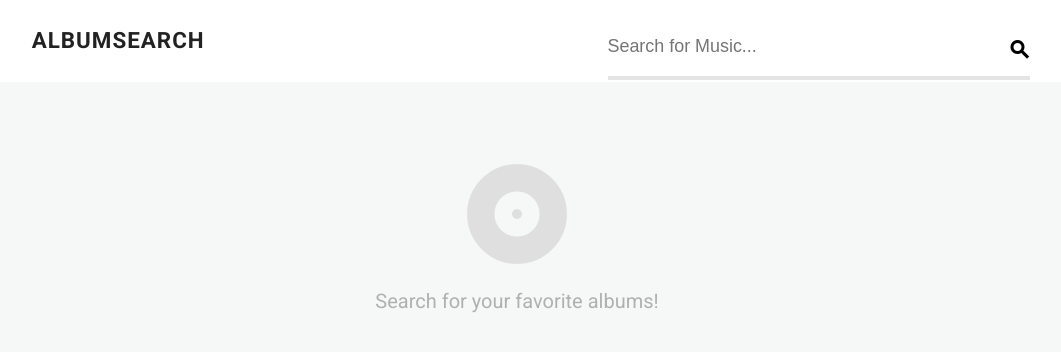
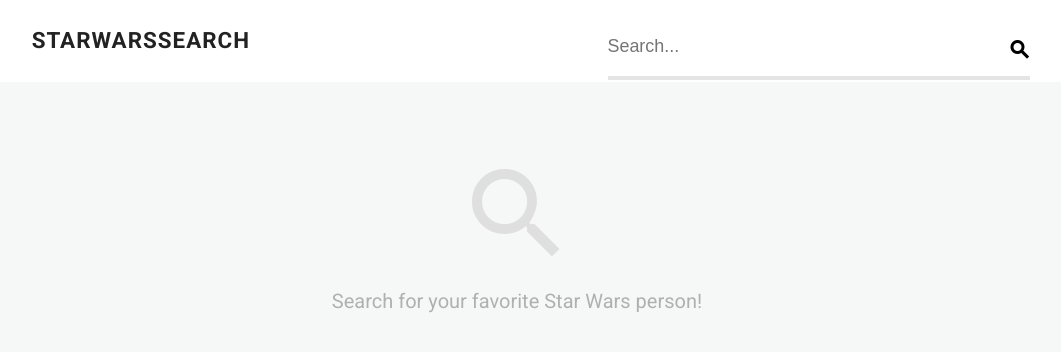
Before and after one commit to reubenv/api-search, a plain HTML site: page index.html in a window 1280 px wide. Shown: the whole page, without its empty margins (123-1184 px from the left). Drawn offline with nearby package versions, Linux system fonts and the light colour scheme.

Commit message:
Final tweaks for api-search project

```diff
--- a/css/style.css
+++ b/css/style.css
@@ -37,7 +37,7 @@ input {
     transition: border-color .4s;
 }
 
-input ~ input {
+input~input {
     margin-left: 5px;
 }
 
@@ -56,6 +56,7 @@ button {
     z-index: 2000;
 }
 
+
 /* =================================
   Page Components
 ==================================== */
@@ -70,7 +71,7 @@ button {
 
 .main-title:before {
     font-family: 'Material Icons';
-  content: "\E030";
+    content: "\e8d0";
     vertical-align: middle;
     font-size: 1.5em;
 }
@@ -78,12 +79,15 @@ button {
 .search-form input:last-of-type {
     margin-right: -40px;
 }
+
 .search-form input:nth-of-type(1) {
     width: 65%;
 }
+
 .search-form input:nth-of-type(2) {
     width: 35%;
 }
+
 .search-form input:only-of-type {
     width: 100%;
     padding-right: 35px;
@@ -106,10 +110,11 @@ button {
     display: block;
 }
 
+
 /* album LIST COMPONENTS -------- */
 
 .no-albums,
-.desc  {
+.desc {
     color: #b0b0b0;
     height: 140px;
     margin-top: 50px;
@@ -157,6 +162,7 @@ button {
     margin: auto;
 }
 
+
 /* =================================
   Layout Styles
 ==================================== */
@@ -177,6 +183,7 @@ button {
     min-height: 80px;
     z-index: 1000;
 }
+
 
 /* =================================
   Helper Classes
@@ -199,6 +206,7 @@ button {
     width: 1px;
 }
 
+
 /* =================================
   Media Queries
 ==================================== */
@@ -210,56 +218,46 @@ button {
 }
 
 @media (min-width: 550px) {
-
     .album-list li {
         float: left;
         width: 50%;
     }
-
     .album-list .desc {
         width: 100%;
         float: none;
     }
-
     .album-wrap {
         height: 250px;
         border: 1px solid white;
         overflow: hidden;
     }
-
     .album-art {
         width: 100%;
         min-height: 100%;
         -webkit-transition: -webkit-transform .4s ease-out;
         transition: transform .4s ease-out;
     }
-
     .album-wrap:hover .album-art {
         -webkit-transform: scale(1.1);
         transform: scale(1.1);
     }
-
     .album-title {
         padding-right: 1.25em;
     }
-
 }
 
 @media (min-width: 769px) {
     body {
         padding-top: 115px;
     }
-
     .main-title {
         float: left;
     }
-
     .search-form {
         width: 422px;
         float: right;
         margin-top: 34px;
     }
-
     .album-list li {
         width: 33.333333333%;
     }
@@ -275,7 +273,6 @@ button {
     .album-list li {
         width: 25%;
     }
-
     .album-list li:nth-of-type(4n+1) {
         clear: left;
     }
--- a/index.html
+++ b/index.html
@@ -13,10 +13,10 @@
 
     <div class="main-header">
         <div class="inner">
-            <h1 class="main-title">AlbumSearch</h1>
+            <h1 class="main-title">StarWarsSearch</h1>
             <form class="search-form">
-                <label class="is-hidden" for="search">Search for music...</label>
-                <input type="search" name="search" id="search" placeholder="Search for Music...">
+                <label class="is-hidden" for="search">Search...</label>
+                <input type="search" name="search" id="search" placeholder="Search...">
 
                 <button type="submit" id="submit" class="search-button"><i class="material-icons icn-search">search</i></button>
             </form>
@@ -26,7 +26,7 @@
     <div class="main-content clearfix">
         <ul id="albums" class="album-list">
             <li class="desc">
-                <i class="material-icons icn-album">album</i> Search for your favorite albums!
+                <i class="material-icons icn-album">search</i> Search for your favorite Star Wars person!
             </li>
             <!-- ===============================================================
       1- Example HTML you'll need to dynamically create with JavaScript.
--- a/js/app.js
+++ b/js/app.js
@@ -16,7 +16,7 @@ var processResults = function(data) {
             objectToInsert.name = person.name;
             objectToInsert.birth_year = person.birth_year;
             $resultsArray.push(objectToInsert)
-        });
+        }); // end each of data results
 
         $.each($resultsArray, function(index, person) {
             var gifUrl = "http://api.giphy.com/v1/gifs/search";
@@ -34,7 +34,7 @@ var processResults = function(data) {
                 albumHTML += '<span class="album-artist">' + person.birth_year + '</span>';
                 albumHTML += '</li>';
                 $albumDiv.append(albumHTML);
-            });
+            }); // end getJSON from the giphy search
         });
     };
 };
```
Lines whose indentation alone changed are shown as unchanged.
